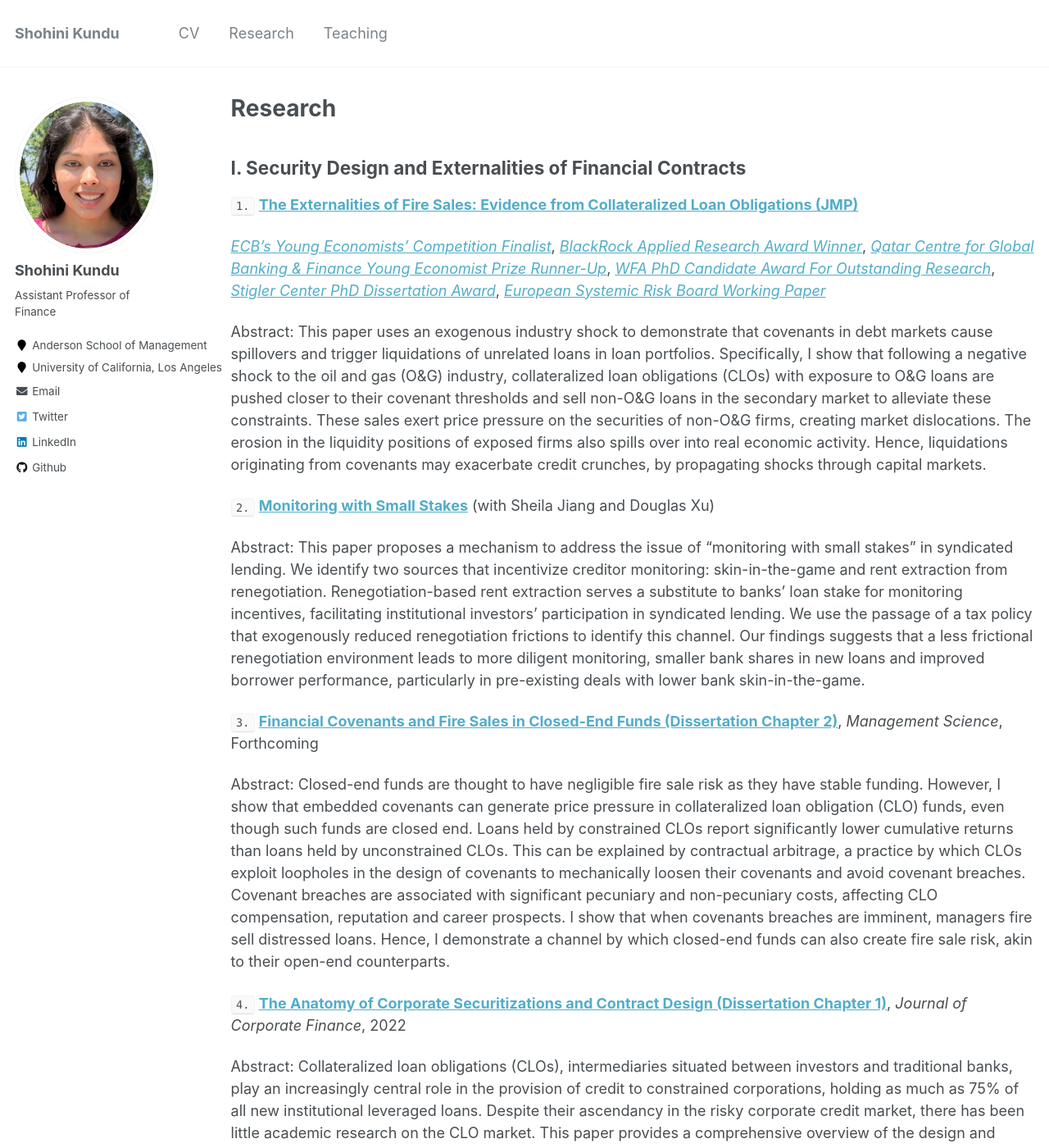
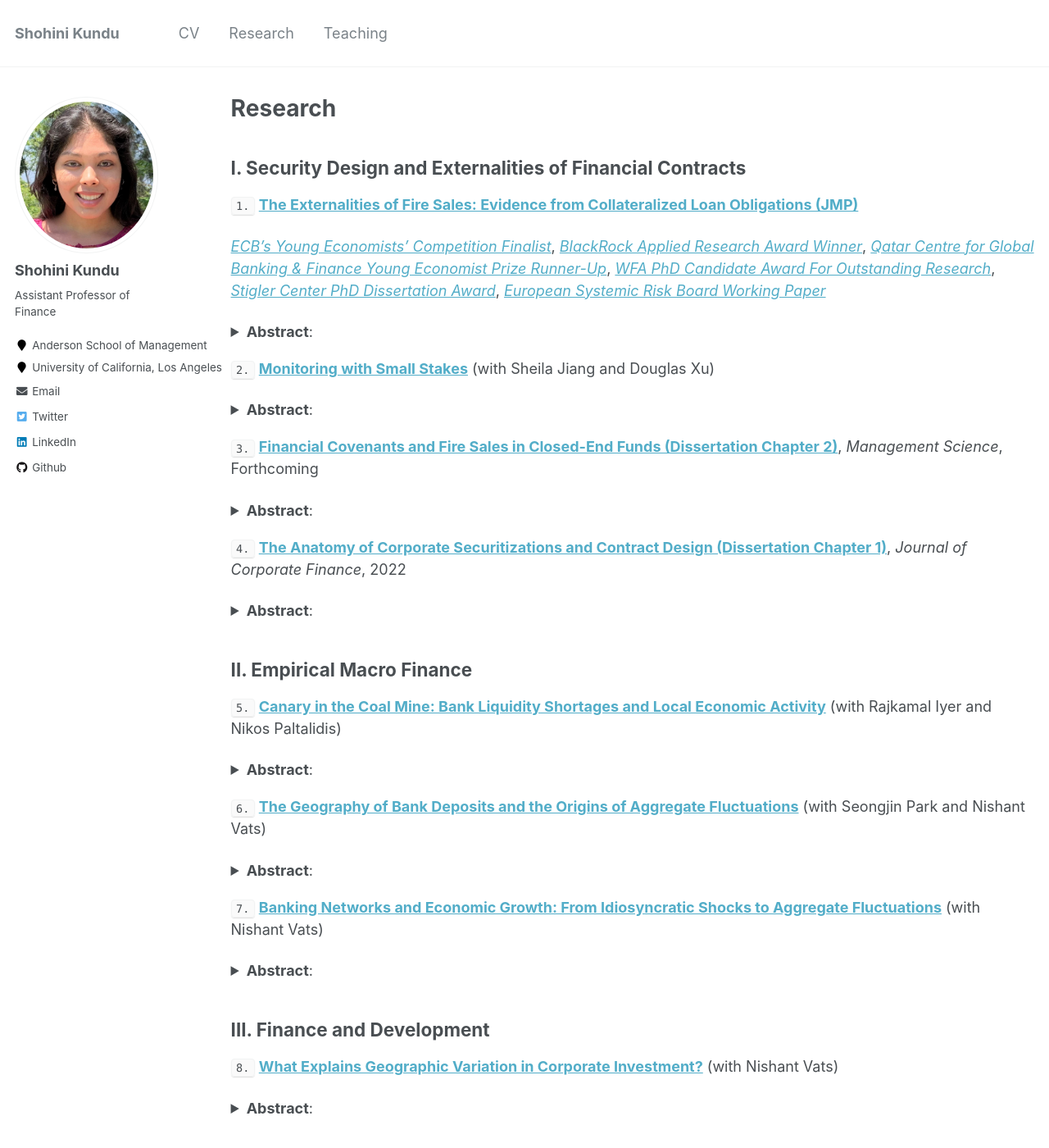
Before and after one commit to shohinikundu/shohinikundu.github.io, a Jekyll site: the page built from _pages/research.md, in a window 1280 px wide and 1400 px high. Shown: the whole window at 82% size. Built offline with Jekyll 4.4.1, drawn with Linux system fonts in a browser that asks for light colours; some of the changed text lies outside the part shown.

Commit message:
Update research.md

```diff
--- a/_pages/research.md
+++ b/_pages/research.md
@@ -15,40 +15,55 @@
 [*WFA PhD Candidate Award For Outstanding Research*](https://westernfinance.org/wp-content/uploads/2021.links_.pdf),
 [*Stigler Center PhD Dissertation Award*](https://www.chicagobooth.edu/research/stigler/research/phd-dissertation-award),
 [*European Systemic Risk Board Working Paper*](https://www.esrb.europa.eu/pub/pdf/wp/esrb.wp.141.en.pdf?a4df56ef10c1106af985488bee9b0435)
-
-Abstract: This paper uses an exogenous industry shock to demonstrate that covenants in debt markets cause spillovers and trigger liquidations of unrelated loans in loan portfolios. Specifically, I show that following a negative shock to the oil and gas (O&G) industry, collateralized loan obligations (CLOs) with exposure to O&G loans are pushed closer to their covenant thresholds and sell non-O&G loans in the secondary market to alleviate these constraints. These sales exert price pressure on the securities of non-O&G firms, creating market dislocations. The erosion in the liquidity positions of exposed firms also spills over into real economic activity. Hence, liquidations originating from covenants may exacerbate credit crunches, by propagating shocks through capital markets.
+<details>
+          <summary><strong>Abstract</strong>: </summary>
+            <p style="text-align:justify">
+             This paper uses an exogenous industry shock to demonstrate that covenants in debt markets cause spillovers and trigger liquidations of unrelated loans in loan portfolios. Specifically, I show that following a negative shock to the oil and gas (O&G) industry, collateralized loan obligations (CLOs) with exposure to O&G loans are pushed closer to their covenant thresholds and sell non-O&G loans in the secondary market to alleviate these constraints. These sales exert price pressure on the securities of non-O&G firms, creating market dislocations. The erosion in the liquidity positions of exposed firms also spills over into real economic activity. Hence, liquidations originating from covenants may exacerbate credit crunches, by propagating shocks through capital markets.</p>
+          </details>
 
 `2.` [**Monitoring with Small Stakes**](https://papers.ssrn.com/sol3/papers.cfm?abstract_id=4271851) (with Sheila Jiang and Douglas Xu)
-
-Abstract: This paper proposes a mechanism to address the issue of "monitoring with small stakes" in syndicated lending. We identify two sources that incentivize creditor monitoring: skin-in-the-game and rent extraction from renegotiation. Renegotiation-based rent extraction serves a substitute to banks' loan stake for monitoring incentives, facilitating institutional investors’ participation in syndicated lending. We use the passage of a tax policy that exogenously reduced renegotiation frictions to identify this channel. Our findings suggests that a less frictional renegotiation environment leads to more diligent monitoring, smaller bank shares in new loans and improved borrower performance, particularly in pre-existing deals with lower bank skin-in-the-game.
+<details>
+          <summary><strong>Abstract</strong>: </summary>
+            <p style="text-align:justify"> This paper proposes a mechanism to address the issue of "monitoring with small stakes" in syndicated lending. We identify two sources that incentivize creditor monitoring: skin-in-the-game and rent extraction from renegotiation. Renegotiation-based rent extraction serves a substitute to banks' loan stake for monitoring incentives, facilitating institutional investors’ participation in syndicated lending. We use the passage of a tax policy that exogenously reduced renegotiation frictions to identify this channel. Our findings suggests that a less frictional renegotiation environment leads to more diligent monitoring, smaller bank shares in new loans and improved borrower performance, particularly in pre-existing deals with lower bank skin-in-the-game. </p>
+          </details>
 
  `3.` [**Financial Covenants and Fire Sales in Closed-End Funds (Dissertation Chapter 2)**](https://papers.ssrn.com/sol3/papers.cfm?abstract_id=3595416), _Management Science_, Forthcoming
-
-Abstract: Closed-end funds are thought to have negligible fire sale risk as they have stable funding. However, I show that embedded covenants can generate price pressure in collateralized loan obligation (CLO) funds, even though such funds are closed end. Loans held by constrained CLOs report significantly lower cumulative returns than loans held by unconstrained CLOs. This can be explained by contractual arbitrage, a practice by which CLOs exploit loopholes in the design of covenants to mechanically loosen their covenants and avoid covenant breaches. Covenant breaches are associated with significant pecuniary and non-pecuniary costs, affecting CLO compensation, reputation and career prospects. I show that when covenants breaches are imminent, managers fire sell distressed loans. Hence, I demonstrate a channel by which closed-end funds can also create fire sale risk, akin to their open-end counterparts.
-
+ <details>
+          <summary><strong>Abstract</strong>: </summary>
+            <p style="text-align:justify"> Closed-end funds are thought to have negligible fire sale risk as they have stable funding. However, I show that embedded covenants can generate price pressure in collateralized loan obligation (CLO) funds, even though such funds are closed end. Loans held by constrained CLOs report significantly lower cumulative returns than loans held by unconstrained CLOs. This can be explained by contractual arbitrage, a practice by which CLOs exploit loopholes in the design of covenants to mechanically loosen their covenants and avoid covenant breaches. Covenant breaches are associated with significant pecuniary and non-pecuniary costs, affecting CLO compensation, reputation and career prospects. I show that when covenants breaches are imminent, managers fire sell distressed loans. Hence, I demonstrate a channel by which closed-end funds can also create fire sale risk, akin to their open-end counterparts.</p>
+          </details>
 
 `4.` [**The Anatomy of Corporate Securitizations and Contract Design (Dissertation Chapter 1)**](https://papers.ssrn.com/sol3/papers.cfm?abstract_id=3740092), _Journal of Corporate Finance_, 2022
-
-Abstract: Collateralized loan obligations (CLOs), intermediaries situated between investors and traditional banks, play an increasingly central role in the provision of credit to constrained corporations, holding as much as 75% of all new institutional leveraged loans. Despite their ascendancy in the risky corporate credit market, there has been little academic research on the CLO market. This paper provides a comprehensive overview of the design and structure of the CLO market, describing the general macroeconomic milieu that has facilitated the rapid growth of the market, the mechanics therein, as well as recent risks that have emerged. Understanding the anatomy and dynamics of CLOs is paramount for developing insights into the role of non-bank financial intermediaries in financial markets.
+<details>
+          <summary><strong>Abstract</strong>: </summary>
+            <p style="text-align:justify"> Collateralized loan obligations (CLOs), intermediaries situated between investors and traditional banks, play an increasingly central role in the provision of credit to constrained corporations, holding as much as 75% of all new institutional leveraged loans. Despite their ascendancy in the risky corporate credit market, there has been little academic research on the CLO market. This paper provides a comprehensive overview of the design and structure of the CLO market, describing the general macroeconomic milieu that has facilitated the rapid growth of the market, the mechanics therein, as well as recent risks that have emerged. Understanding the anatomy and dynamics of CLOs is paramount for developing insights into the role of non-bank financial intermediaries in financial markets.</p>
+          </details>
 
 ## II. Empirical Macro Finance
 
 `5.` [**Canary in the Coal Mine: Bank Liquidity Shortages and Local Economic Activity**](https://papers.ssrn.com/sol3/papers.cfm?abstract_id=4247519) (with Rajkamal Iyer and Nikos Paltalidis)
-
-Abstract: This paper investigates the relation between bank liquidity and local economic activity. We find that an increase in deposit rates offered by banks within a geographic region is associated with contractions in economic activity. As a region heads to an economic downturn, deposit growth slows down, prompting banks to increase deposit rates to support their balance sheet. This increase in deposit rates reflects the liquidity squeeze experienced by banks due to deteriorating economic conditions, which in turn serves as an indicator of an impending economic contraction.
+<details>
+          <summary><strong>Abstract</strong>: </summary>
+            <p style="text-align:justify"> This paper investigates the relation between bank liquidity and local economic activity. We find that an increase in deposit rates offered by banks within a geographic region is associated with contractions in economic activity. As a region heads to an economic downturn, deposit growth slows down, prompting banks to increase deposit rates to support their balance sheet. This increase in deposit rates reflects the liquidity squeeze experienced by banks due to deteriorating economic conditions, which in turn serves as an indicator of an impending economic contraction.</p>
+          </details>
 
 `6.` [**The Geography of Bank Deposits and the Origins of Aggregate Fluctuations**](https://papers.ssrn.com/sol3/papers.cfm?abstract_id=3883605) (with Seongjin Park and Nishant Vats)
-
-Abstract: What are the aggregate effects of deposit shocks? Using the granular-instrumental-variable methodology, we identify the deposit elasticity of economic growth as 0.87 and the money multiplier as 1.18. We construct deposit shocks by combining a new fact regarding the within-bank geographic concentration of deposits -- 30% of deposits are concentrated in a single county -- with local natural disasters. Large natural disasters in deposit-concentrated areas negatively affect bank deposits and amplify through bank internal capital markets. These shocks can explain 3.30% of the variation in economic growth. Lender and borrower-side frictions are critical for the aggregation of local shocks.
+<details>
+          <summary><strong>Abstract</strong>: </summary>
+            <p style="text-align:justify"> What are the aggregate effects of deposit shocks? Using the granular-instrumental-variable methodology, we identify the deposit elasticity of economic growth as 0.87 and the money multiplier as 1.18. We construct deposit shocks by combining a new fact regarding the within-bank geographic concentration of deposits -- 30% of deposits are concentrated in a single county -- with local natural disasters. Large natural disasters in deposit-concentrated areas negatively affect bank deposits and amplify through bank internal capital markets. These shocks can explain 3.30% of the variation in economic growth. Lender and borrower-side frictions are critical for the aggregation of local shocks.</p>
+          </details>
 
 `7.` [**Banking Networks and Economic Growth: From Idiosyncratic Shocks to Aggregate Fluctuations**](https://papers.ssrn.com/sol3/papers.cfm?abstract_id=3556299) (with Nishant Vats)
-
-Abstract: This paper explores the transmission of non-capital shocks through banking networks. We construct non-capital (idiosyncratic) shocks, using labor productivity shocks to large firms. We document a change in the relationship between foreign idiosyncratic shocks and domestic economic growth between 1978 and 2000. Contemporaneous changes in banking integration drive this phenomenon as geographically diversified banks divert funds away from economies experiencing negative shocks towards other unaffected economies. Our granular-IV estimates suggest that a 1% increase in bank loan supply is associated with a 0.05-0.26 pp increase in economic growth. Lastly, this can potentially explain the Great Moderation.
-
+<details>
+          <summary><strong>Abstract</strong>: </summary>
+            <p style="text-align:justify"> This paper explores the transmission of non-capital shocks through banking networks. We construct non-capital (idiosyncratic) shocks, using labor productivity shocks to large firms. We document a change in the relationship between foreign idiosyncratic shocks and domestic economic growth between 1978 and 2000. Contemporaneous changes in banking integration drive this phenomenon as geographically diversified banks divert funds away from economies experiencing negative shocks towards other unaffected economies. Our granular-IV estimates suggest that a 1% increase in bank loan supply is associated with a 0.05-0.26 pp increase in economic growth. Lastly, this can potentially explain the Great Moderation.</p>
+          </details>
 
 ## III. Finance and Development
 
 
 `8.` [**What Explains Geographic Variation in Corporate Investment?**](https://papers.ssrn.com/sol3/papers.cfm?abstract_id=3851008) (with Nishant Vats)
-
-Abstract: We show that history can explain the geographic concentration of investment over and above traditional agglomerative forces, geography, and expectations. We use spatial variation in direct and indirect British rule to identify differences in historical circumstances. Using this within-country variation in historical circumstances, combined with a local identification approach and instrumental variable strategy, we explain the spatial differences in investment. Differences in historical origins can explain 13% of total geographic variation in investment. Moreover, investment is 8-10% lower in direct ruled areas. Our results indicate that history can have long-run consequences through its effect on economic organizations and state capacity.
+<details>
+          <summary><strong>Abstract</strong>: </summary>
+            <p style="text-align:justify"> We show that history can explain the geographic concentration of investment over and above traditional agglomerative forces, geography, and expectations. We use spatial variation in direct and indirect British rule to identify differences in historical circumstances. Using this within-country variation in historical circumstances, combined with a local identification approach and instrumental variable strategy, we explain the spatial differences in investment. Differences in historical origins can explain 13% of total geographic variation in investment. Moreover, investment is 8-10% lower in direct ruled areas. Our results indicate that history can have long-run consequences through its effect on economic organizations and state capacity.</p>
+          </details>
```
